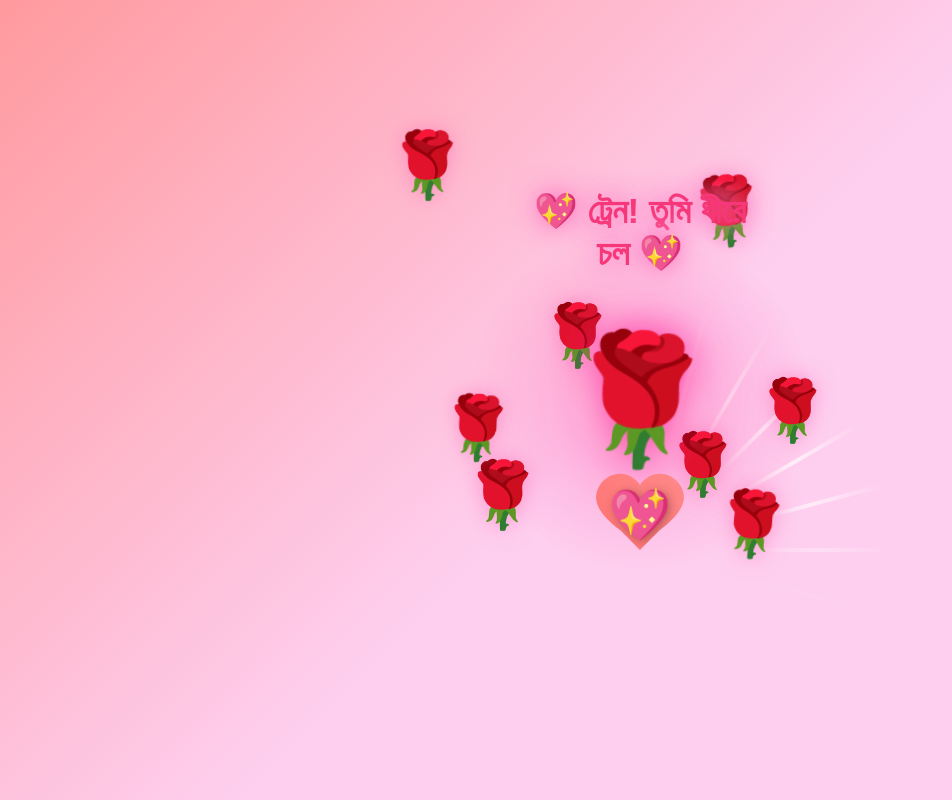
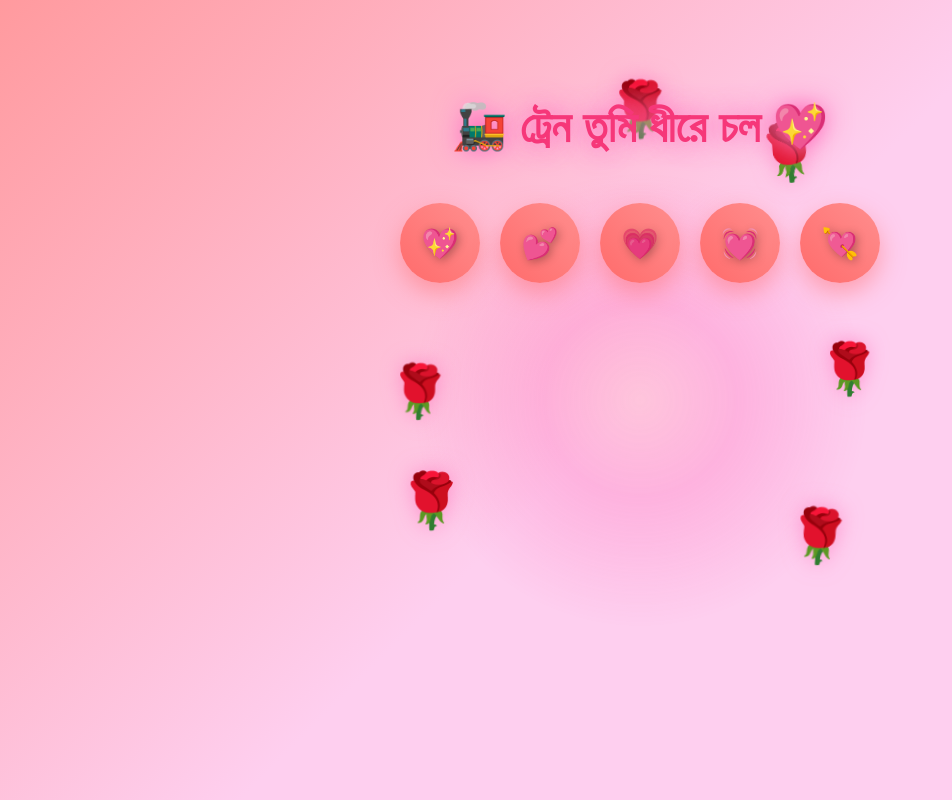
Before and after one commit to ywxzwzxy-boop/yieurper, a plain HTML site: page index.html in a window 1280 px wide. Shown: the whole page, without its empty margins (0-952 px from the left). Drawn offline with Linux system fonts and the light colour scheme.

Commit message:
Update index.html

```diff
--- a/index.html
+++ b/index.html
@@ -3,7 +3,7 @@
 <head>
     <meta charset="UTF-8">
     <meta name="viewport" content="width=device-width, initial-scale=1.0">
-    <title>Love at first sight</title>
+    <title>"Love at First Sight"</title>
     <style>
         * {
             margin: 0;
@@ -23,27 +23,51 @@
 
         .container {
             position: relative;
-            width: 500px;
-            height: 500px;
+            width: 600px;
+            height: 600px;
+            display: flex;
+            flex-direction: column;
+            align-items: center;
+        }
+
+        /* প্রধান শিরোনাম */
+        .main-title {
+            color: #d81b60;
+            font-size: 2.8em;
+            text-align: center;
+            text-shadow: 0 0 20px rgba(255, 255, 255, 0.8);
+            margin-bottom: 30px;
+            font-weight: bold;
+            animation: titleGlow 3s ease-in-out infinite;
+            z-index: 4;
+        }
+
+        @keyframes titleGlow {
+            0%, 100% {
+                text-shadow: 0 0 20px rgba(255, 255, 255, 0.8);
+                color: #d81b60;
+            }
+            50% {
+                text-shadow: 0 0 30px rgba(255, 20, 147, 1), 0 0 40px rgba(255, 255, 255, 0.9);
+                color: #ff4081;
+            }
         }
 
         /* গোলাপ ফুলের স্টাইল */
         .rose {
             position: absolute;
-            font-size: 60px;
+            font-size: 50px;
             animation: roseFloat 8s ease-in-out infinite;
             filter: drop-shadow(0 0 10px rgba(255, 105, 180, 0.6));
             z-index: 2;
         }
 
-        .rose:nth-child(1) { top: 15%; left: 20%; animation-delay: 0s; }
-        .rose:nth-child(2) { top: 10%; right: 25%; animation-delay: 1s; }
-        .rose:nth-child(3) { bottom: 20%; left: 15%; animation-delay: 2s; }
-        .rose:nth-child(4) { bottom: 15%; right: 20%; animation-delay: 3s; }
-        .rose:nth-child(5) { top: 50%; left: 10%; animation-delay: 4s; }
-        .rose:nth-child(6) { top: 45%; right: 12%; animation-delay: 5s; }
-        .rose:nth-child(7) { top: 30%; left: 30%; animation-delay: 6s; }
-        .rose:nth-child(8) { bottom: 30%; right: 30%; animation-delay: 7s; }
+        .rose:nth-child(1) { top: 10%; left: 15%; animation-delay: 0s; }
+        .rose:nth-child(2) { top: 8%; right: 20%; animation-delay: 1s; }
+        .rose:nth-child(3) { bottom: 25%; left: 10%; animation-delay: 2s; }
+        .rose:nth-child(4) { bottom: 20%; right: 15%; animation-delay: 3s; }
+        .rose:nth-child(5) { top: 45%; left: 8%; animation-delay: 4s; }
+        .rose:nth-child(6) { top: 40%; right: 10%; animation-delay: 5s; }
 
         @keyframes roseFloat {
             0%, 100% {
@@ -60,68 +84,14 @@
             }
         }
 
-        /* মাঝের বড় গোলাপ */
-        .main-rose {
-            position: absolute;
-            top: 50%;
-            left: 50%;
-            transform: translate(-50%, -50%);
-            font-size: 120px;
-            animation: mainRosePulse 4s ease-in-out infinite;
-            filter: drop-shadow(0 0 20px rgba(255, 20, 147, 0.8));
-            z-index: 3;
-        }
-
-        @keyframes mainRosePulse {
-            0%, 100% {
-                transform: translate(-50%, -50%) scale(1) rotate(0deg);
-            }
-            50% {
-                transform: translate(-50%, -50%) scale(1.1) rotate(5deg);
-            }
-        }
-
-        /* আলোর ঝলকানি */
-        .light-beam {
-            position: absolute;
-            width: 4px;
-            height: 150px;
-            background: linear-gradient(to bottom,
-                transparent 0%,
-                rgba(255, 255, 255, 0.8) 50%,
-                transparent 100%);
-            animation: lightFlash 3s linear infinite;
-            opacity: 0;
-        }
-
-        @keyframes lightFlash {
-            0% {
-                transform: rotate(0deg) translateY(-100px);
-                opacity: 0;
-            }
-            10% {
-                opacity: 1;
-            }
-            20% {
-                opacity: 0.8;
-            }
-            30% {
-                opacity: 0;
-            }
-            100% {
-                transform: rotate(360deg) translateY(-100px);
-                opacity: 0;
-            }
-        }
-
         /* আলোর রশ্মি */
         .light-ray {
             position: absolute;
             top: 50%;
             left: 50%;
             transform: translate(-50%, -50%);
-            width: 300px;
-            height: 300px;
+            width: 400px;
+            height: 400px;
             border-radius: 50%;
             background: radial-gradient(circle,
                 rgba(255, 182, 193, 0.6) 0%,
@@ -142,71 +112,42 @@
             }
         }
 
-        /* হার্ট শেপ বাটন */
-        .heart-button {
-            position: absolute;
-            bottom: 15%;
-            left: 50%;
-            transform: translateX(-50%);
+        /* লাভ বাটন কন্টেইনার */
+        .love-buttons-container {
+            display: flex;
+            flex-wrap: wrap;
+            justify-content: center;
+            gap: 20px;
+            margin-top: 20px;
+            z-index: 4;
+        }
+
+        /* লাভ বাটন স্টাইল */
+        .love-button {
             background: linear-gradient(45deg, #ff6b6b, #ff8e8e);
             border: none;
-            width: 120px;
-            height: 120px;
+            width: 80px;
+            height: 80px;
+            border-radius: 50%;
             cursor: pointer;
-            z-index: 4;
-            box-shadow: 0 15px 35px rgba(255, 107, 107, 0.6);
-            transition: all 0.4s ease;
-            font-size: 50px;
+            box-shadow: 0 10px 25px rgba(255, 107, 107, 0.5);
+            transition: all 0.3s ease;
+            font-size: 30px;
             display: flex;
             justify-content: center;
             align-items: center;
             color: white;
             text-shadow: 2px 2px 10px rgba(0,0,0,0.3);
-
-            /* হার্ট শেপ তৈরি */
-            clip-path: path('M60,30 C70,15 90,15 100,30 C110,45 100,60 80,75 C70,85 60,95 60,95 C60,95 50,85 40,75 C20,60 10,45 20,30 C30,15 50,15 60,30 Z');
         }
 
-        .heart-button:hover {
-            transform: translateX(-50%) scale(1.2);
-            box-shadow: 0 20px 45px rgba(255, 107, 107, 0.8);
+        .love-button:hover {
+            transform: scale(1.2);
+            box-shadow: 0 15px 35px rgba(255, 107, 107, 0.7);
             background: linear-gradient(45deg, #ff5252, #ff6b6b);
-            animation: heartBeat 0.6s ease-in-out;
         }
 
-        .heart-button:active {
-            transform: translateX(-50%) scale(1.1);
-        }
-
-        @keyframes heartBeat {
-            0%, 100% { transform: translateX(-50%) scale(1.2); }
-            50% { transform: translateX(-50%) scale(1.3); }
-        }
-
-        /* টাইটেল */
-        .title {
-            position: absolute;
-            top: 8%;
-            left: 50%;
-            transform: translateX(-50%);
-            color: #d81b60;
-            font-size: 2.2em;
-            text-align: center;
-            text-shadow: 0 0 20px rgba(255, 255, 255, 0.8);
-            z-index: 4;
-            animation: titleGlow 3s ease-in-out infinite;
-            font-weight: bold;
-        }
-
-        @keyframes titleGlow {
-            0%, 100% {
-                text-shadow: 0 0 20px rgba(255, 255, 255, 0.8);
-                color: #d81b60;
-            }
-            50% {
-                text-shadow: 0 0 30px rgba(255, 20, 147, 1), 0 0 40px rgba(255, 255, 255, 0.9);
-                color: #ff4081;
-            }
+        .love-button:active {
+            transform: scale(1.1);
         }
 
         /* কবিতার লাইন */
@@ -215,56 +156,53 @@
             left: 50%;
             transform: translateX(-50%);
             background: rgba(255, 255, 255, 0.95);
-            padding: 20px 30px;
-            border-radius: 15px;
+            padding: 25px 35px;
+            border-radius: 20px;
             color: #d81b60;
-            font-size: 1.3em;
+            font-size: 1.4em;
             font-weight: bold;
             text-align: center;
             z-index: 7;
-            box-shadow: 0 10px 30px rgba(0,0,0,0.2);
+            box-shadow: 0 15px 35px rgba(0,0,0,0.25);
             opacity: 0;
             width: 90%;
-            max-width: 450px;
-            line-height: 1.6;
+            max-width: 500px;
+            line-height: 1.8;
             border: 3px solid #ff6b6b;
-            animation: poetryShow 8s ease-in-out forwards;
+            animation: poetryShow 6s ease-in-out forwards;
+            top: 35%;
         }
 
         @keyframes poetryShow {
             0% {
                 opacity: 0;
                 transform: translateX(-50%) scale(0.8);
-                top: 20%;
             }
             15% {
                 opacity: 1;
                 transform: translateX(-50%) scale(1.05);
-                top: 25%;
             }
             20% {
                 transform: translateX(-50%) scale(1);
-                top: 25%;
             }
             80% {
                 opacity: 1;
                 transform: translateX(-50%) scale(1);
-                top: 25%;
             }
             100% {
                 opacity: 0;
                 transform: translateX(-50%) scale(0.9);
-                top: 25%;
             }
         }
 
         /* ট্রেন ইমোজি */
         .train-emoji {
             position: absolute;
-            font-size: 60px;
-            animation: trainMove 6s ease-in-out forwards;
+            font-size: 50px;
+            animation: trainMove 5s ease-in-out forwards;
             opacity: 0;
             z-index: 5;
+            top: 45%;
         }
 
         @keyframes trainMove {
@@ -281,12 +219,12 @@
                 transform: scale(1);
             }
             70% {
-                left: 60%;
+                left: 55%;
                 opacity: 1;
                 transform: scale(1);
             }
             100% {
-                left: 60%;
+                left: 55%;
                 opacity: 0;
                 transform: scale(0.8);
             }
@@ -295,49 +233,66 @@
         /* চন্দ্রমুখী ইমোজি */
         .moon-face {
             position: absolute;
-            font-size: 50px;
-            animation: moonSleep 8s ease-in-out forwards;
+            font-size: 45px;
+            animation: moonSleep 6s ease-in-out forwards;
             opacity: 0;
             z-index: 5;
+            top: 45%;
         }
 
         @keyframes moonSleep {
             0%, 20% {
                 opacity: 0;
                 transform: scale(0.8) rotate(0deg);
-                right: 30%;
-                top: 40%;
+                right: 25%;
             }
             30% {
                 opacity: 1;
                 transform: scale(1.1) rotate(5deg);
-                right: 30%;
-                top: 40%;
+                right: 25%;
             }
             40% {
                 transform: scale(1) rotate(0deg);
-                right: 30%;
-                top: 40%;
+                right: 25%;
             }
             80% {
                 opacity: 1;
                 transform: scale(1) rotate(0deg);
-                right: 30%;
-                top: 40%;
+                right: 25%;
             }
             100% {
                 opacity: 0;
                 transform: scale(0.8) rotate(-5deg);
-                right: 30%;
-                top: 40%;
+                right: 25%;
+            }
+        }
+
+        /* হার্ট ইফেক্ট */
+        .heart-effect {
+            position: absolute;
+            font-size: 20px;
+            animation: heartFloat 3s ease-out forwards;
+            opacity: 0;
+            z-index: 3;
+            pointer-events: none;
+        }
+
+        @keyframes heartFloat {
+            0% {
+                transform: translateY(0px) scale(0.5);
+                opacity: 1;
+            }
+            100% {
+                transform: translateY(-100px) scale(1.2);
+                opacity: 0;
             }
         }
     </style>
 </head>
 <body>
     <div class="container">
-        <!-- টাইটেল -->
-        <div class="title">💖 ট্রেন! তুমি ধীরে চল 💖</div>
+        <!-- প্রধান শিরোনাম -->
+        <div class="main-title">🚂 ট্রেন তুমি ধীরে চল 💖</div>
 
         <!-- গোলাপ ফুল -->
         <div class="rose">🌹</div>
@@ -346,67 +301,67 @@
         <div class="rose">🌹</div>
         <div class="rose">🌹</div>
         <div class="rose">🌹</div>
-        <div class="rose">🌹</div>
-        <div class="rose">🌹</div>
-
-        <!-- মাঝের বড় গোলাপ -->
-        <div class="main-rose">🌹</div>
 
         <!-- আলোর রশ্মি -->
         <div class="light-ray"></div>
 
-        <!-- হার্ট শেপ বাটন -->
-        <button class="heart-button" onclick="showPoetry()">
-            💖
-        </button>
+        <!-- লাভ বাটন কন্টেইনার -->
+        <div class="love-buttons-container">
+            <button class="love-button" onclick="showPoetry(1)">💖</button>
+            <button class="love-button" onclick="showPoetry(2)">💕</button>
+            <button class="love-button" onclick="showPoetry(3)">💗</button>
+            <button class="love-button" onclick="showPoetry(4)">💓</button>
+            <button class="love-button" onclick="showPoetry(5)">💘</button>
+        </div>
     </div>
 
     <script>
-        // আলোর ঝলকানি তৈরি
-        function createLightBeams() {
-            const container = document.querySelector('.container');
-            const beams = 24;
-
-            for (let i = 0; i < beams; i++) {
-                const beam = document.createElement('div');
-                beam.className = 'light-beam';
-                beam.style.left = '50%';
-                beam.style.top = '50%';
-                beam.style.transformOrigin = 'center bottom';
-                beam.style.animationDelay = (i * (3 / beams)) + 's';
-                container.appendChild(beam);
-            }
-        }
-
         // কবিতা দেখানো ফাংশন
-        function showPoetry() {
+        function showPoetry(buttonNumber) {
             const container = document.querySelector('.container');
 
             // বাটন এনিমেশন
-            const button = document.querySelector('.heart-button');
-            button.innerHTML = '💝';
-            button.style.background = 'linear-gradient(45deg, #ff4081, #ff80ab)';
-            button.style.transform = 'translateX(-50%) scale(1.3)';
+            const buttons = document.querySelectorAll('.love-button');
+            buttons[buttonNumber - 1].style.transform = 'scale(1.3)';
+            buttons[buttonNumber - 1].style.background = 'linear-gradient(45deg, #ff4081, #ff80ab)';
 
             setTimeout(() => {
-                button.innerHTML = '💖';
-                button.style.background = 'linear-gradient(45deg, #ff6b6b, #ff8e8e)';
-                button.style.transform = 'translateX(-50%) scale(1.2)';
+                buttons[buttonNumber - 1].style.transform = 'scale(1)';
+                buttons[buttonNumber - 1].style.background = 'linear-gradient(45deg, #ff6b6b, #ff8e8e)';
             }, 1000);
-
-            setTimeout(() => {
-                button.style.transform = 'translateX(-50%) scale(1)';
-            }, 2000);
 
             // কবিতার লাইন তৈরি
             const poetryDiv = document.createElement('div');
             poetryDiv.className = 'poetry-line';
-            poetryDiv.innerHTML = `
-                "ট্রেন তুমি এসো ধীরে ধীরে,<br>
+
+            const poetries = [
+                `"ট্রেন তুমি এসো ধীরে ধীরে,<br>
                 চন্দ্রমুখীর ঘুমে যেন না লাগে ভয়ে।<br>
                 তোমারি পথের ধারে আছে সে মধুময়,<br>
-                তোমার গর্জনে যেন ভেঙে না স্বপ্নের আবয়।"
-            `;
+                তোমার গর্জনে যেন ভেঙে না স্বপ্নের আবয়।"`,
+
+                `"সে যখন নিরবে বসে থাকে,<br>
+                তুমি দিওনা চেচিয়ে ডাক।<br>
+                হৃদয়বতীর মনে যেন না পড়ে,<br>
+                কোন ভয়ের কোন চাপ।"`,
+
+                `"ট্রেন তুমি চল ছন্দে ছন্দে,<br>
+                যেন বজ্রাঘাত না লাগে ঝুমকোময়ীর কানে।<br>
+                তোমার আছে লম্বা দেহ, তার লম্বা বেনিচুল,<br>
+                তারই মাঝে আছে পূর্ণতার দুই কুল।"`,
+
+                `"পথের ধারে যে ফুল ফুটেছে,<br>
+                ট্রেনের বাতাসে যেন না ঝরে।<br>
+                চন্দ্রমুখীর হাসি যেন রয়,<br>
+                তোমার ধীর গতির ওপরেই ভরে।"`,
+
+                `"ট্রেন তুমি চল মৃদু ছন্দে,<br>
+                ঘুমকুমারীর নিদ্রা ভাসে যখন সপ্নে ।<br>
+                আসো, ছেড়ে যেও ভালবাসার ছাপ ,<br>
+                তুমার গতি যেন হয় সুরেলা, ভরা ভালবাসার মাপ, ।"`
+            ];
+
+            poetryDiv.innerHTML = poetries[buttonNumber - 1];
             container.appendChild(poetryDiv);
 
             // ট্রেন ইমোজি তৈরি
@@ -421,17 +376,65 @@
             moonFace.innerHTML = '🌙😴';
             container.appendChild(moonFace);
 
-            // কবিতা রিমুভ করা
+            // হার্ট ইফেক্ট তৈরি
+            createHeartEffect(buttonNumber);
+
+            // সবকিছু রিমুভ করা
             setTimeout(() => {
                 poetryDiv.remove();
                 train.remove();
                 moonFace.remove();
-            }, 8000);
+            }, 6000);
+        }
+
+        // হার্ট ইফেক্ট তৈরি
+        function createHeartEffect(buttonNumber) {
+            const container = document.querySelector('.container');
+            const buttons = document.querySelectorAll('.love-button');
+            const buttonRect = buttons[buttonNumber - 1].getBoundingClientRect();
+            const containerRect = container.getBoundingClientRect();
+
+            const heartSymbols = ['💖', '💕', '💗', '💓', '💘'];
+
+            for (let i = 0; i < 8; i++) {
+                setTimeout(() => {
+                    const heart = document.createElement('div');
+                    heart.className = 'heart-effect';
+                    heart.innerHTML = heartSymbols[buttonNumber - 1];
+                    heart.style.left = (buttonRect.left - containerRect.left + buttonRect.width / 2) + 'px';
+                    heart.style.top = (buttonRect.top - containerRect.top + buttonRect.height / 2) + 'px';
+                    heart.style.fontSize = (Math.random() * 15 + 20) + 'px';
+                    container.appendChild(heart);
+
+                    // হার্ট রিমুভ করা
+                    setTimeout(() => {
+                        heart.remove();
+                    }, 3000);
+                }, i * 150);
+            }
         }
 
         // পেইজ লোড হলে ইফেক্ট শুরু
         window.onload = function() {
-            createLightBeams();
+            // আলোর ঝলকানি তৈরি
+            const container = document.querySelector('.container');
+            const beams = 24;
+
+            for (let i = 0; i < beams; i++) {
+                const beam = document.createElement('div');
+                beam.style.position = 'absolute';
+                beam.style.width = '4px';
+                beam.style.height = '150px';
+                beam.style.background = 'linear-gradient(to bottom, transparent 0%, rgba(255, 255, 255, 0.8) 50%, transparent 100%)';
+                beam.style.animation = 'lightFlash 3s linear infinite';
+                beam.style.opacity = '0';
+                beam.style.left = '50%';
+                beam.style.top = '50%';
+                beam.style.transformOrigin = 'center bottom';
+                beam.style.animationDelay = (i * (3 / beams)) + 's';
+                beam.style.zIndex = '1';
+                container.appendChild(beam);
+            }
         }
     </script>
 </body>
```
